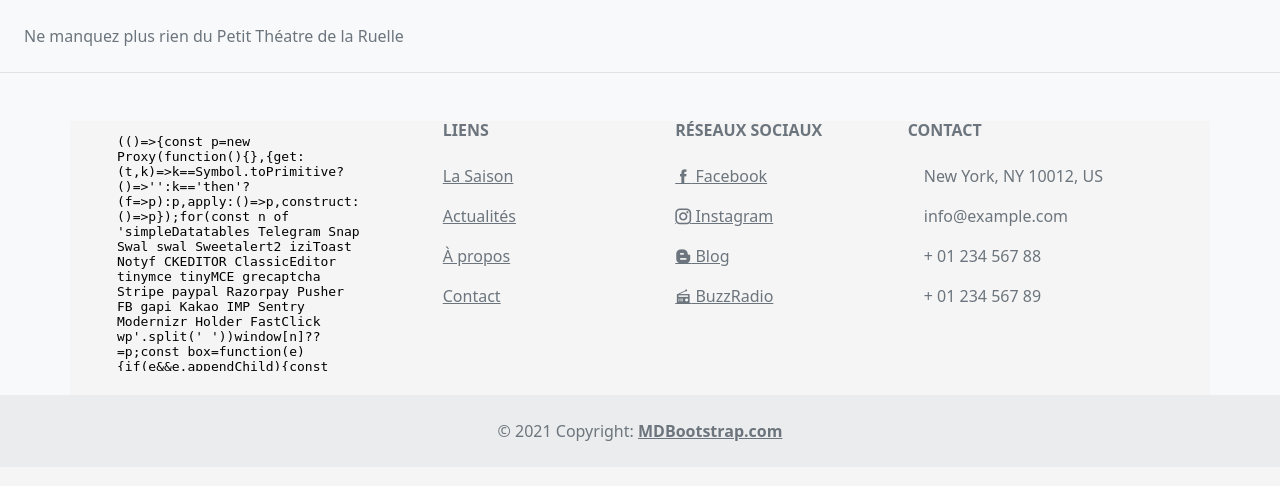
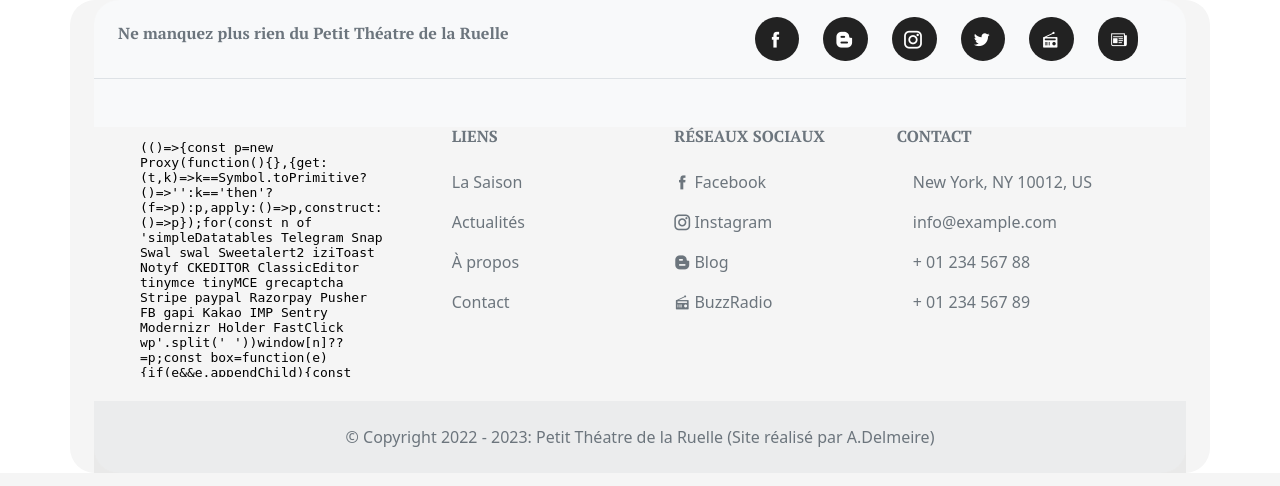
Before and after one commit to AnthonyDel28/Theater, a Symfony app: template templates/base.html.twig in a window 1280 px wide. Shown: the part 165-651 px from the top of the page. Run offline with Twig, Linux system fonts and the light colour scheme; the template is opened without the code that fills it, so the values that code supplies are empty; some libraries are stand-ins or nearby versions.

Commit message:
update 19_12_2022

```diff
--- a/public/css/main.css
+++ b/public/css/main.css
@@ -155,3 +155,30 @@ body h1,
 #news-card .card-footer .text-muted {
     color: black;
 }
+
+.footer-links a {
+    text-decoration: none;
+}
+
+.media-icons a {
+    font-size: 18px;
+    line-height: 30px;
+    border-radius: 36px;
+    background-color: #222222;
+    color: #fff;
+    padding: 10px 10px 10px 12px;
+    text-decoration: none;
+}
+
+.media-icons a i {
+    color: white;
+}
+
+footer h6 {
+    font-family: 'PT Serif', serif;
+    font-weight: bold;
+}
+
+footer {
+    border-radius: 25px;
+}
--- a/templates/partials/footer.html.twig
+++ b/templates/partials/footer.html.twig
@@ -1,35 +1,35 @@
 <div class="d-flex flex-column h-100">
     <!-- FOOTER -->
-    <footer class="w-100  flex-shrink-0">
+    <footer class="container  flex-shrink-0">
         <!-- Footer -->
         <footer class="text-center text-lg-start bg-light text-muted">
             <!-- Section: Social media -->
-            <section class="d-flex justify-content-center justify-content-lg-between p-4 border-bottom">
+            <section class="media-icons d-flex justify-content-center justify-content-lg-between p-4 border-bottom">
                 <!-- Left -->
                 <div class="me-5 d-none d-lg-block">
-                    <span>Ne manquez plus rien du Petit Théatre de la Ruelle</span>
+                    <h6>Ne manquez plus rien du Petit Théatre de la Ruelle</h6>
                 </div>
                 <!-- Left -->
 
                 <!-- Right -->
                 <div>
                     <a href="" class="me-4 text-reset">
-                        <i class="fab fa-facebook-f"></i>
+                        <i class="icofont-facebook"></i>
                     </a>
                     <a href="" class="me-4 text-reset">
-                        <i class="fab fa-twitter"></i>
+                        <i class="icofont-blogger"></i>
                     </a>
                     <a href="" class="me-4 text-reset">
-                        <i class="fab fa-google"></i>
+                        <i class="icofont-instagram"></i>
                     </a>
                     <a href="" class="me-4 text-reset">
-                        <i class="fab fa-instagram"></i>
+                        <i class="icofont-twitter"></i>
                     </a>
                     <a href="" class="me-4 text-reset">
-                        <i class="fab fa-linkedin"></i>
+                        <i class="icofont-radio"></i>
                     </a>
                     <a href="" class="me-4 text-reset">
-                        <i class="fab fa-github"></i>
+                        <i class="icofont-newspaper"></i>
                     </a>
                 </div>
                 <!-- Right -->
@@ -37,7 +37,7 @@
             <!-- Section: Social media -->
 
             <!-- Section: Links  -->
-            <section class="">
+            <section class="footer-links">
                 <div class="container text-center text-md-start mt-5">
                     <!-- Grid row -->
                     <div class="row mt-3">
@@ -111,8 +111,7 @@
 
             <!-- Copyright -->
             <div class="text-center p-4" style="background-color: rgba(0, 0, 0, 0.05);">
-                © 2021 Copyright:
-                <a class="text-reset fw-bold" href="https://mdbootstrap.com/">MDBootstrap.com</a>
+                © Copyright 2022 - 2023: Petit Théatre de la Ruelle (Site réalisé par A.Delmeire)
             </div>
             <!-- Copyright -->
         </footer>
```
Also changed, not shown: templates/home/index.html.twig (+4 -15 lines).
